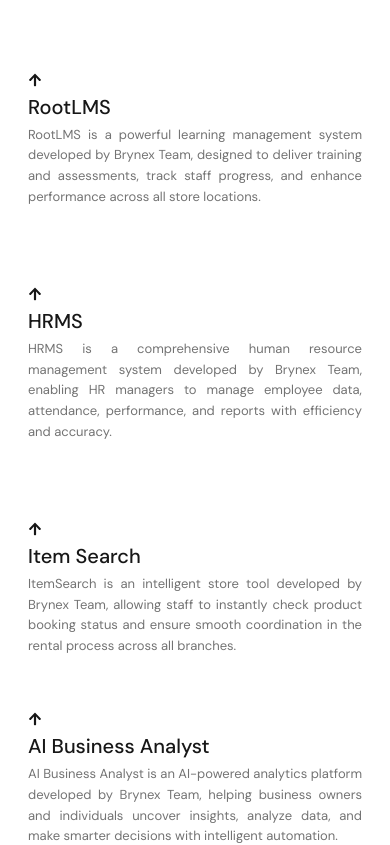
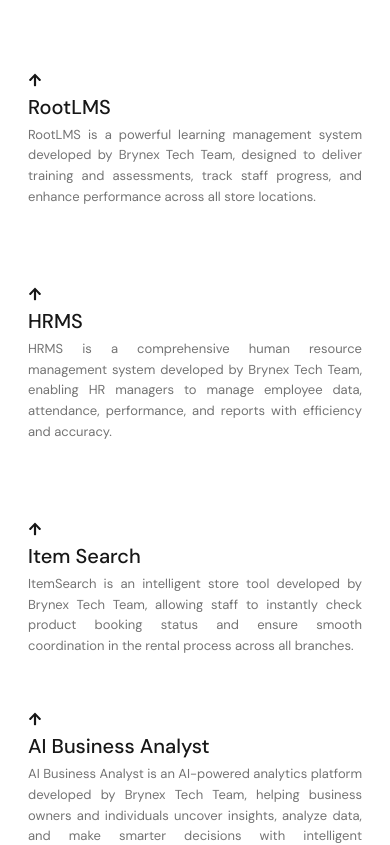
Before and after one commit to rootmentsdev/Brynex, a React (Vite) app in the folder frontend/: page /technology in a window 390 px wide. Shown: the part 1440-2285 px from the top of the page. Built offline with nearby package versions, Linux system fonts and the light colour scheme.

Commit message:
Remove underline from mobile menu active links and add hover effects to all site buttons with lift animation and shadow

```diff
--- a/frontend/src/pages/TechnologyPage.jsx
+++ b/frontend/src/pages/TechnologyPage.jsx
@@ -187,7 +187,7 @@
                     marginTop: "6px",
                   }}
                 >
-                  RootLMS is a powerful learning management system developed by Brynex Team, designed to deliver training and assessments, track staff progress, and enhance performance across all store locations.
+                  RootLMS is a powerful learning management system developed by Brynex Tech Team, designed to deliver training and assessments, track staff progress, and enhance performance across all store locations.
                 </span>
               </h5>
 
@@ -205,7 +205,7 @@
                     marginTop: "8px",
                   }}
                 >
-                  RootLMS is a powerful learning management system developed by Brynex Team, designed to deliver training and assessments, track staff progress, and enhance performance across all store locations.
+                  RootLMS is a powerful learning management system developed by Brynex Tech Team, designed to deliver training and assessments, track staff progress, and enhance performance across all store locations.
                 </p>
               </div>
             </Col>
@@ -230,7 +230,7 @@
                     marginTop: "6px",
                   }}
                 >
-                  HRMS is a comprehensive human resource management system developed by Brynex Team, enabling HR managers to manage employee data, attendance, performance, and reports with efficiency and accuracy.
+                  HRMS is a comprehensive human resource management system developed by Brynex Tech Team, enabling HR managers to manage employee data, attendance, performance, and reports with efficiency and accuracy.
                 </span>
               </h5>
 
@@ -248,7 +248,7 @@
                     marginTop: "8px",
                   }}
                 >
-                  HRMS is a comprehensive human resource management system developed by Brynex Team, enabling HR managers to manage employee data, attendance, performance, and reports with efficiency and accuracy.
+                  HRMS is a comprehensive human resource management system developed by Brynex Tech Team, enabling HR managers to manage employee data, attendance, performance, and reports with efficiency and accuracy.
                 </p>
               </div>
             </Col>
@@ -273,7 +273,7 @@
                     marginTop: "6px",
                   }}
                 >
-                  ItemSearch is an intelligent store tool developed by Brynex Team, allowing staff to instantly check product booking status and ensure smooth coordination in the rental process across all branches.
+                  ItemSearch is an intelligent store tool developed by Brynex Tech Team, allowing staff to instantly check product booking status and ensure smooth coordination in the rental process across all branches.
                 </span>
               </h5>
 
@@ -291,7 +291,7 @@
                     marginTop: "8px",
                   }}
                 >
-                  ItemSearch is an intelligent store tool developed by Brynex Team, allowing staff to instantly check product booking status and ensure smooth coordination in the rental process across all branches.
+                  ItemSearch is an intelligent store tool developed by Brynex Tech Team, allowing staff to instantly check product booking status and ensure smooth coordination in the rental process across all branches.
                 </p>
               </div>
             </Col>
@@ -316,7 +316,7 @@
                     marginTop: "6px",
                   }}
                 >
-                  AI Business Analyst is an AI-powered analytics platform developed by Brynex Team, helping business owners and individuals uncover insights, analyze data, and make smarter decisions with intelligent automation.
+                  AI Business Analyst is an AI-powered analytics platform developed by Brynex Tech Team, helping business owners and individuals uncover insights, analyze data, and make smarter decisions with intelligent automation.
                 </span>
               </h5>
 
@@ -334,7 +334,7 @@
                     marginTop: "8px",
                   }}
                 >
-                  AI Business Analyst is an AI-powered analytics platform developed by Brynex Team, helping business owners and individuals uncover insights, analyze data, and make smarter decisions with intelligent automation.
+                  AI Business Analyst is an AI-powered analytics platform developed by Brynex Tech Team, helping business owners and individuals uncover insights, analyze data, and make smarter decisions with intelligent automation.
                 </p>
               </div>
             </Col>
@@ -377,7 +377,7 @@
                     marginTop: "8px",
                   }}
                 >
-                  Store Insights is a performance tracking platform developed by Brynex Team, enabling cluster managers to view staff efficiency, bookings, targets, and other key metrics with actionable insights.
+                  Store Insights is a performance tracking platform developed by Brynex Tech Team, enabling cluster managers to view staff efficiency, bookings, targets, and other key metrics with actionable insights.
                 </p>
               </div>
             </Col>
```
